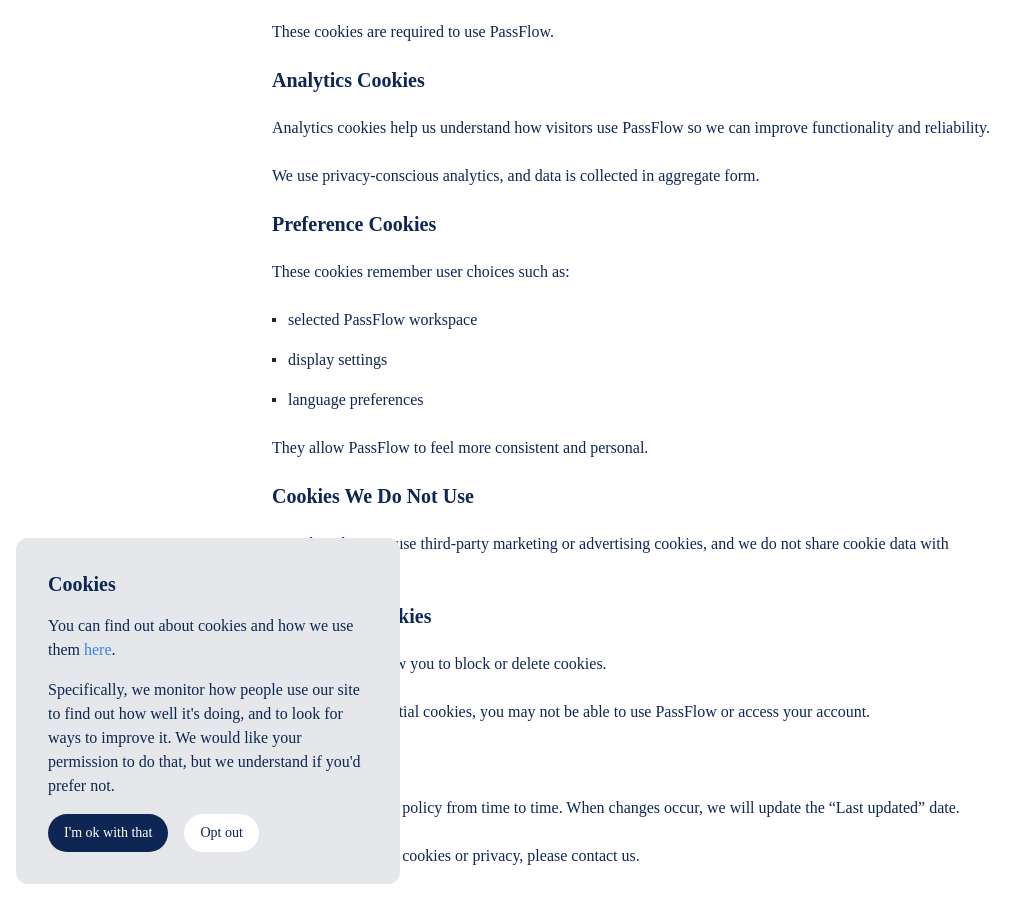
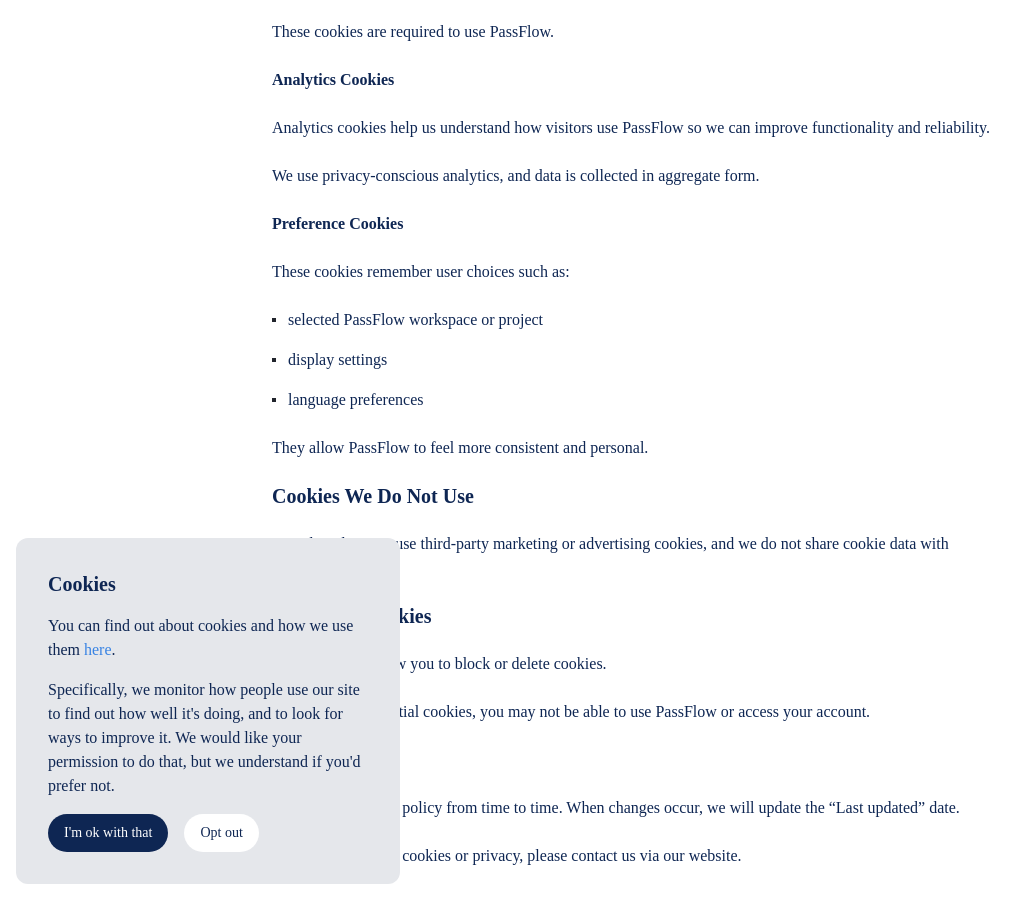
Before and after one commit to netnodes/passflow-policy, a Jekyll site: the page built from docs/cookies.md, in a window 1280 px wide and 900 px high, scrolled down 858 px. Shown: the whole window, without its empty margins (0-1036 px from the left). Built offline with Jekyll 4.4.1, drawn with Linux system fonts in a browser that asks for light colours; some web fonts are replaced; our own code applies the rules of GitHub Pages for plain Markdown files; a script that is not in the unit is left out.

Commit message:
cookies tweaks

```diff
--- a/docs/cookies.md
+++ b/docs/cookies.md
@@ -19,7 +19,7 @@
 
 PassFlow relies on a small number of cookies to provide the best possible experience.
 
-## Essential Cookies
+### Essential Cookies
 
 These cookies enable critical site features, including:
 - secure login and account sessions
@@ -28,16 +28,16 @@
 
 These cookies are required to use PassFlow.
 
-## Analytics Cookies
+### Analytics Cookies
 
 Analytics cookies help us understand how visitors use PassFlow so we can improve functionality and reliability.
 
 We use privacy-conscious analytics, and data is collected in aggregate form.
 
-## Preference Cookies
+### Preference Cookies
 
 These cookies remember user choices such as:
-- selected PassFlow workspace
+- selected PassFlow workspace or project
 - display settings
 - language preferences
 
@@ -57,4 +57,4 @@
 
 We may update this policy from time to time. When changes occur, we will update the “Last updated” date.
 
-For questions about cookies or privacy, please contact us.
+For questions about cookies or privacy, please contact us via our website.
```
